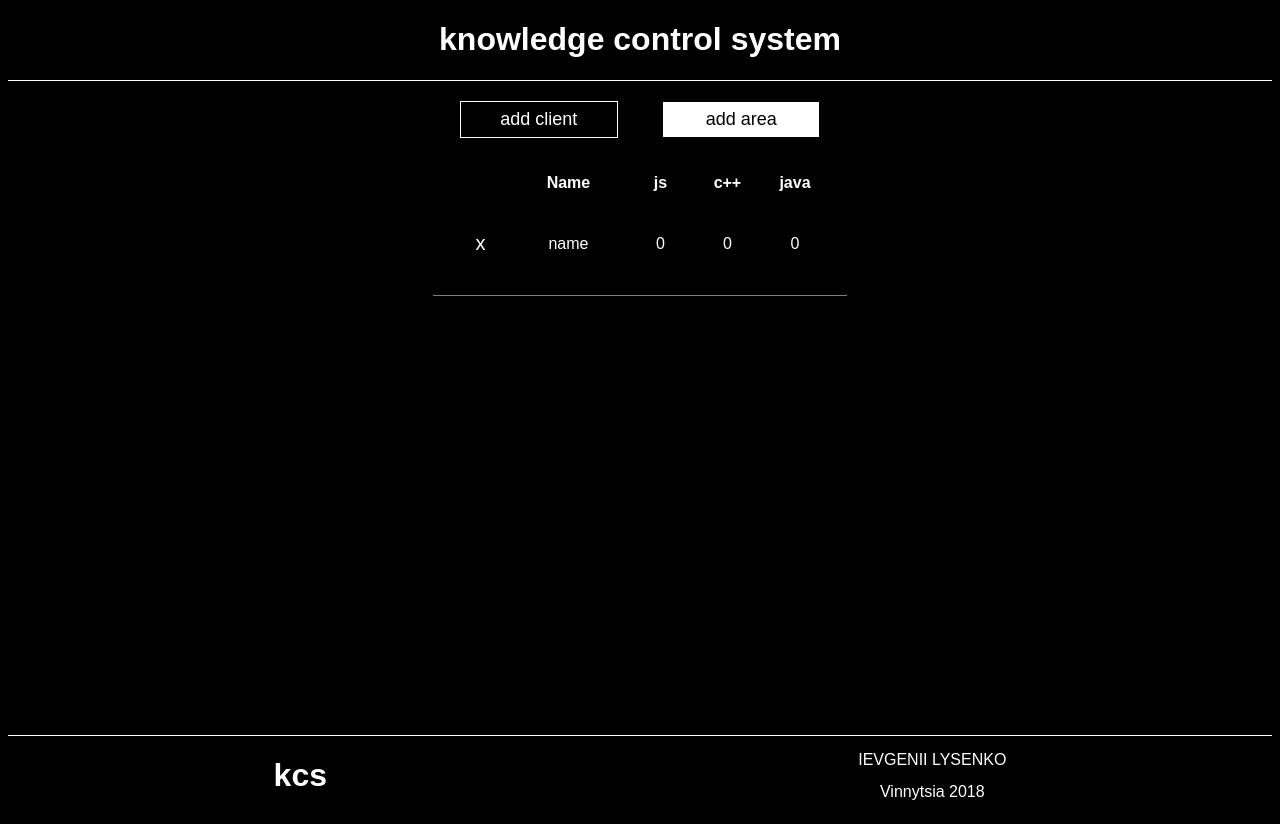
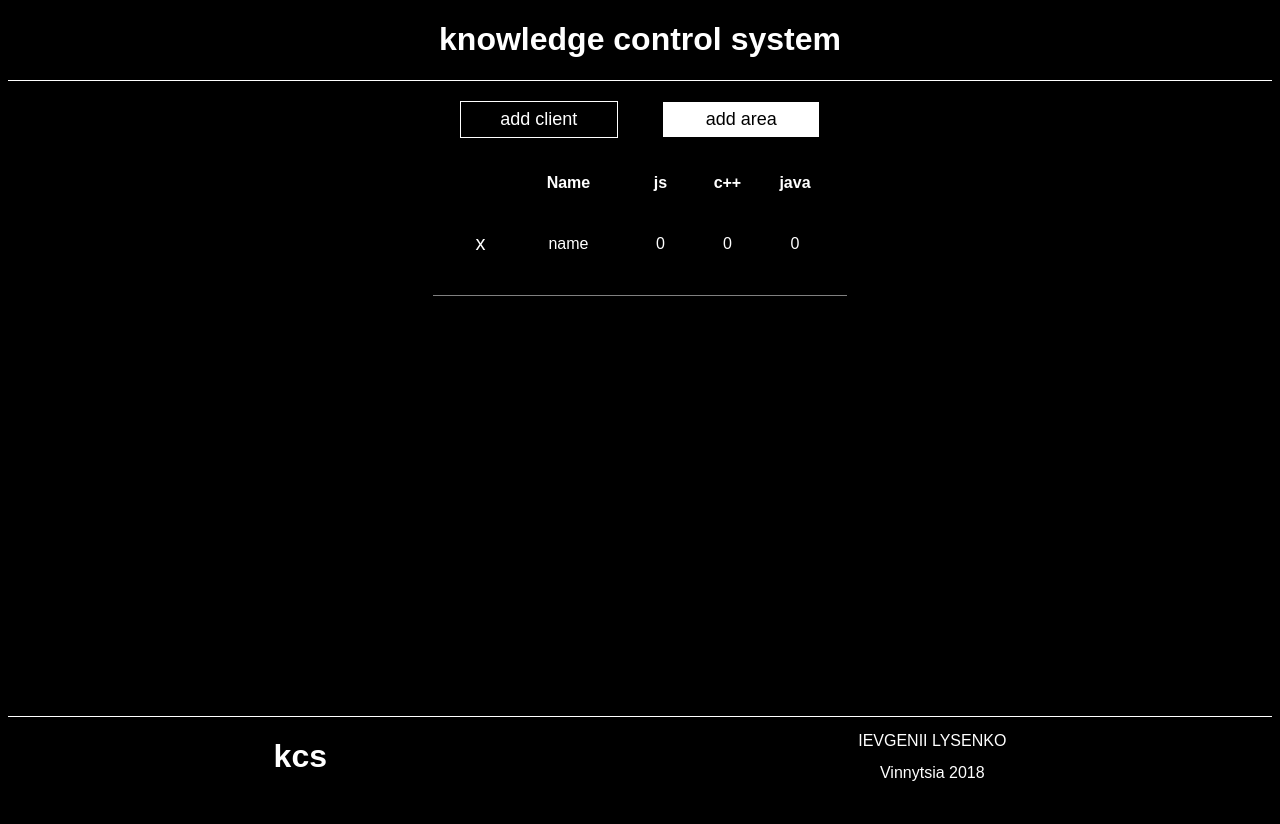
Before and after one commit to ZhenyaLysenko/knowledge-control-system, a plain HTML site: page index.html in a window 1280 px wide. Drawn offline with Linux system fonts and the light colour scheme.

Commit message:
Update style.css

```diff
--- a/style.css
+++ b/style.css
@@ -4,6 +4,7 @@ body {
   background-color: #000;
   font-family: arial;
   color: #fff;
+  height: 100wh;
 }
 header {
   border-bottom: 1px solid #fff;
@@ -16,9 +17,9 @@ table {
   border-collapse: separate;
 }
 .mainSection {
-  overflow: auto;
-  height: 735px;
+  overflow: scroll;
   z-index: 10;
+  height: 635px;
 }
 .sortInput,
 .inputs-btn {
@@ -85,10 +86,7 @@ footer {
   display: flex;
   justify-content: space-around;
   align-items: center;
-  position: absolute;
-  bottom: 0;
-  left: 0;
-  right: 0;
+
   z-index: 20;
   background: #000;
 }
```
